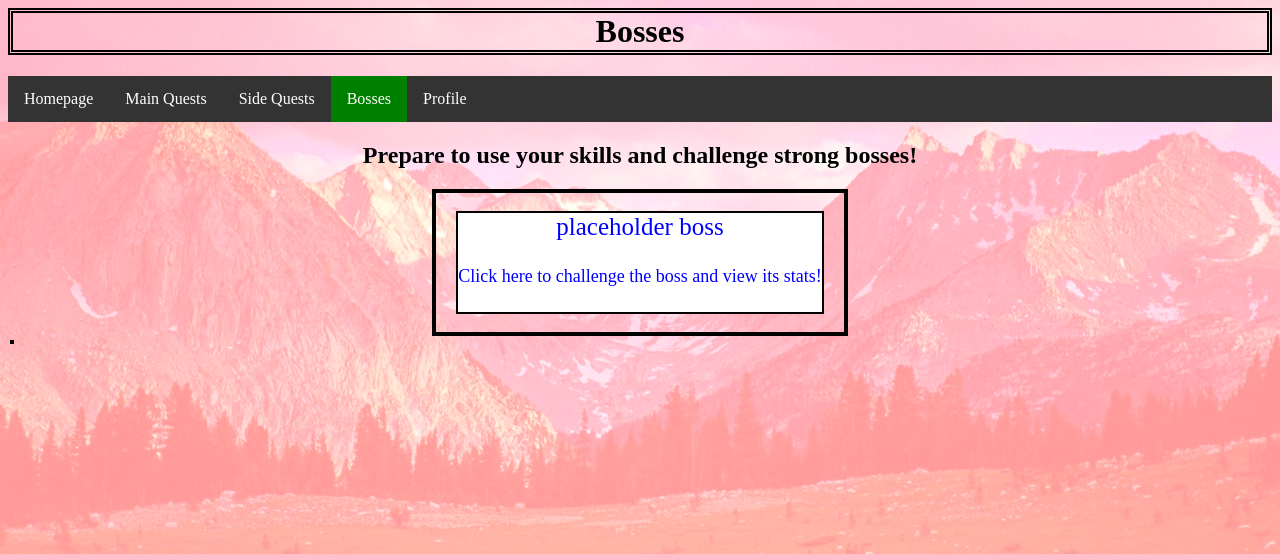
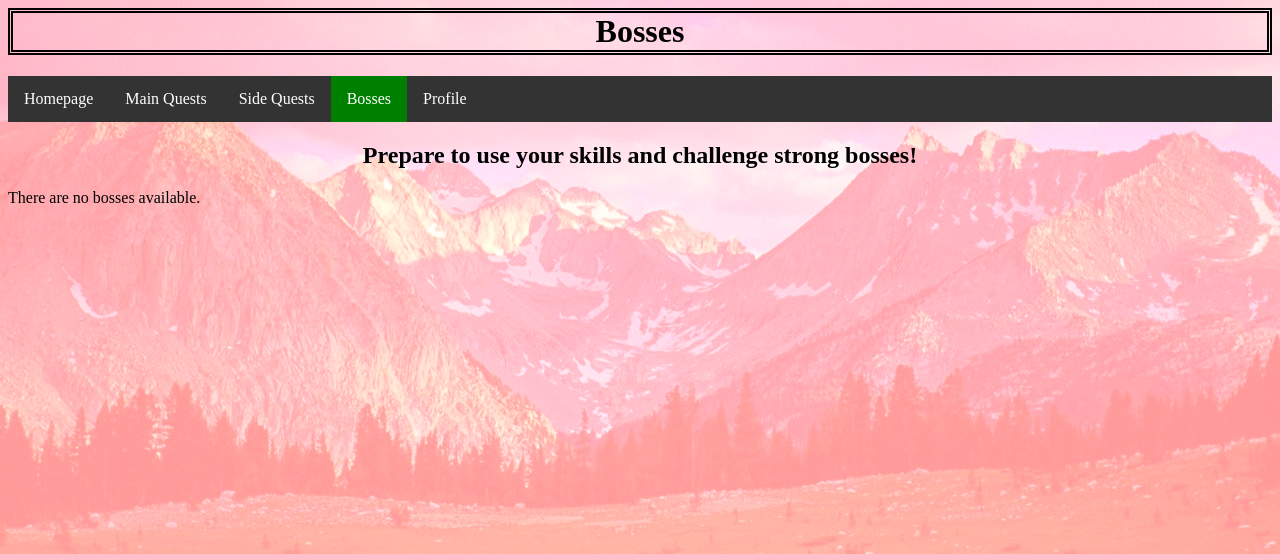
Before and after one commit to Yamarik1/CMSC447-RPG-04, a Django app: template RPGClass/homepage/templates/homepage/bosses.html in a window 1280 px wide. Shown: the top 554 px of the page. Run offline with Django 3.2, Linux system fonts and the light colour scheme; the template is opened without the code that fills it: most values are stand-ins (such as "Sample title", 1, 10 or a date in 2020); parts of the project's set-up code (start-up, migrations or seed data) failed here and were passed over.

Commit message:
added features to boss and recommended topics

```diff
--- a/RPGClass/homepage/templates/homepage/bosses.html
+++ b/RPGClass/homepage/templates/homepage/bosses.html
@@ -23,6 +23,13 @@ h2 {
 <h2> Prepare to use your skills and challenge strong bosses! </h2>
 
 <!--Button for challenging Bosses. Hard coded at the moment but will change in the future -->
-<div class = "center"> <a href="/homepage/bosses/1" class = "button"> placeholder boss
-<p><font size = "+1"> Click here to challenge the boss and view its stats! </font></p>
-</div> </a>
+{% if course.boss_set.exists %}
+    {% for boss in course.boss_set.all %}
+        <div class = "center"> <a href="{% url 'homepage:bossView' course.id boss.id %}" class = "button"> {{boss.getName}}
+        <p><font size = "+1"> {{boss.getDesc}} </font></p>
+        </a> </div>
+    {% endfor %}
+
+{% else %}
+    <p>There are no bosses available.</p>
+{% endif %}
--- a/RPGClass/homepage/views.py
+++ b/RPGClass/homepage/views.py
@@ -19,8 +19,9 @@ def homepage(request):
 def mainquest(request):
     return render(request, "homepage/mainQuest.html")
 
-def bosses(request):
-    return render(request, "homepage/bosses.html")
+class bosses(generic.DetailView):
+    model = Course
+    template_name = 'homepage/bosses.html'
 
 class mainquestView(generic.DetailView):
     model = Quest
```
